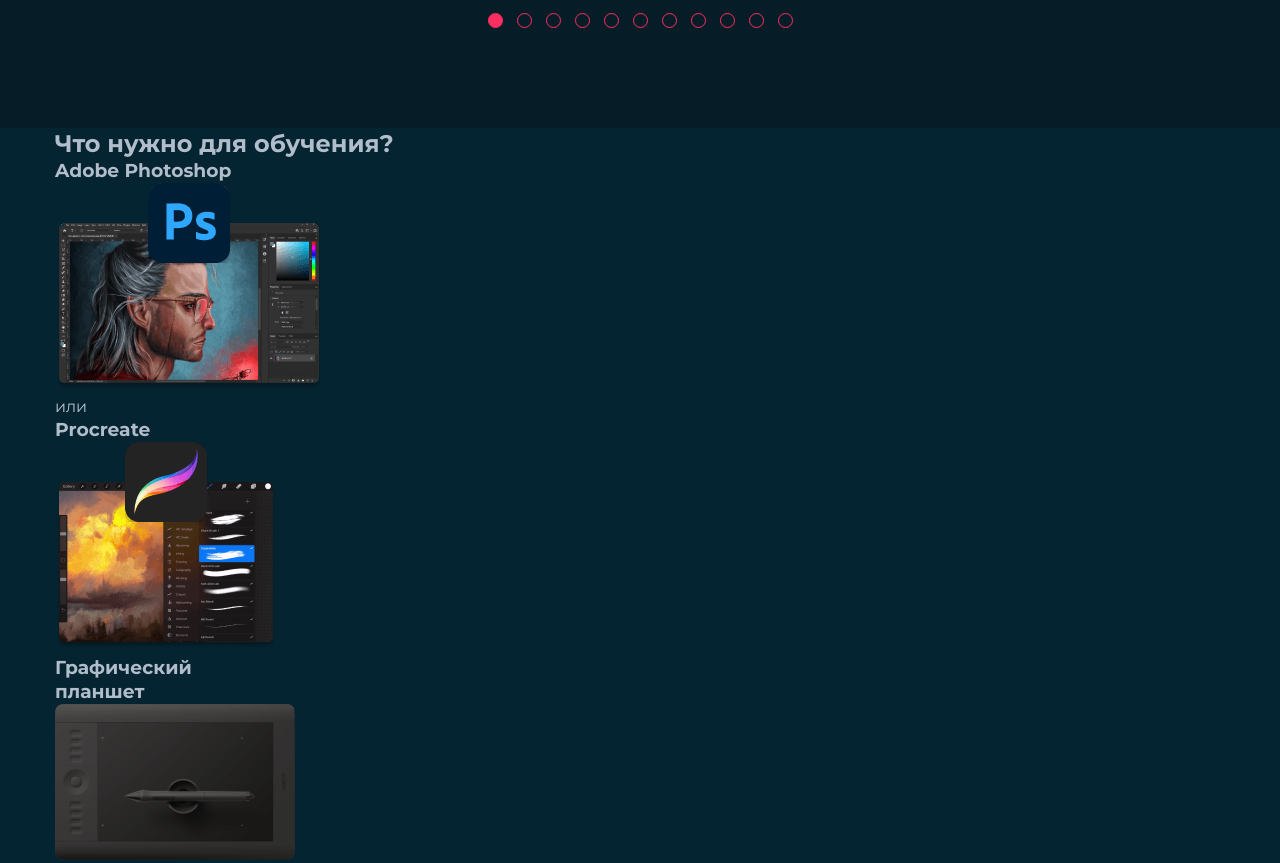
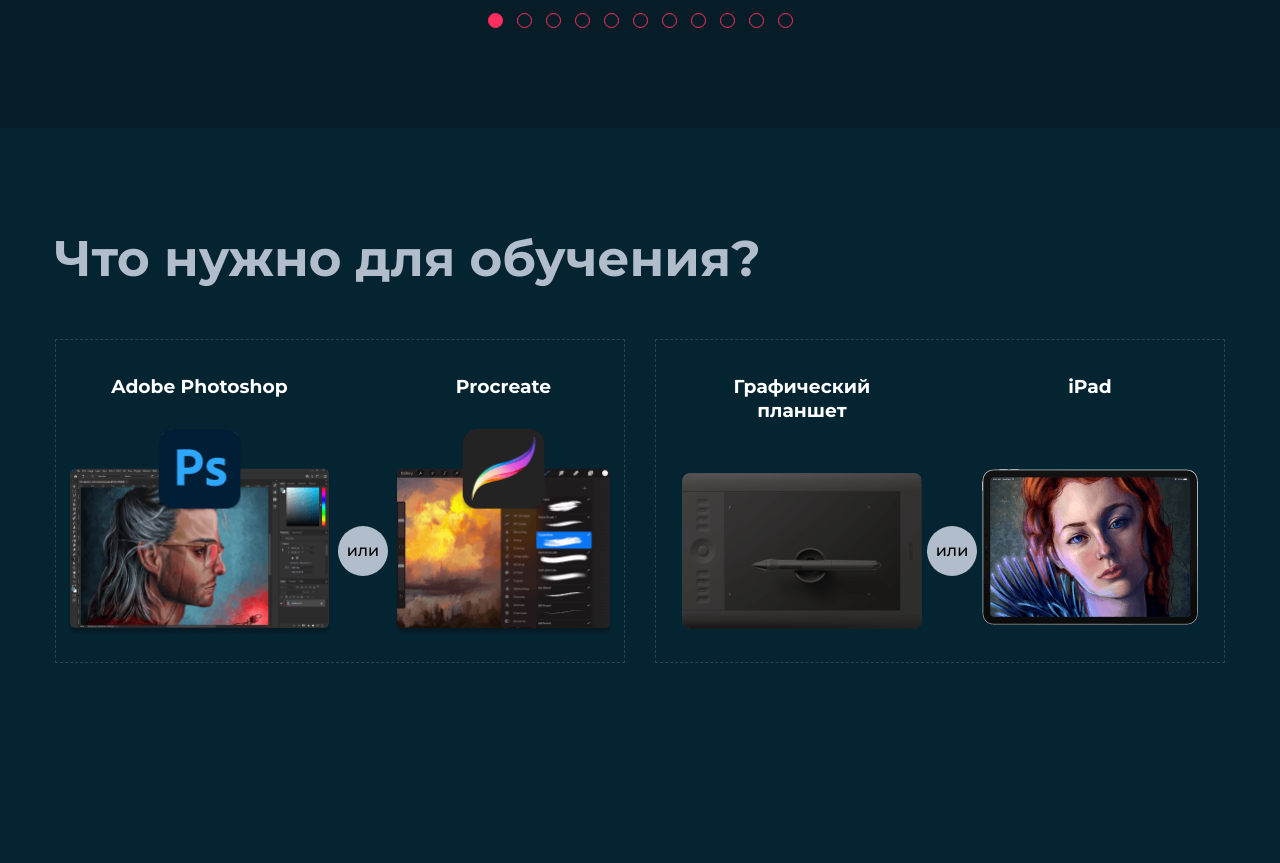
Before and after one commit to gaponova/digital-portrait, a plain HTML site: page index.html in a window 1280 px wide. Shown: the part 6560-7423 px from the top of the page. After the commit the page ends 7293 px from the top, so only its background shows below. Drawn offline with nearby package versions, Linux system fonts and the light colour scheme.

Commit message:
Стилизовали секцию need

```diff
--- a/css/style.css
+++ b/css/style.css
@@ -815,21 +815,72 @@ a {
 
 /*----------need----------*/
 
-.need {}
+.need {
+  background-color: #052431;
+  padding-top: 100px;
+  padding-bottom: 50px;
+}
 
-.container {}
+.need__title {
+  margin: 0;
+  font-family: "Montserrat", sans-serif;
+  font-size: 5rem;
+  line-height: 61px;
+  font-weight: 700;
+  color: #B1BDCA;
+  margin-bottom: 50px;
+}
 
-.need__title {}
+.need__row {
+  display: flex;
+  flex-wrap: wrap;
+  margin: 0 -15px;
+}
 
-.need__row {}
+.need__wrap {
+  display: flex;
+  justify-content: center;
+  width: calc(50% - 30px);
+  border: 1px dashed #274350;
+  padding: 35px 10px 20px;
+  margin: 0 15px 20px;
+}
 
-.need__wrap {}
+.need-item {
 
-.need-item {}
+  color: #fff;
+  align-items: center;
+  text-align: center;
+}
 
-.need-item__title {}
+.need-item__title {
+  margin: 0;
+  margin-bottom: 30px;
+}
 
-.need-item__or {}
+.need-item__title_mod1 {
+  margin-bottom: 50px;
+}
+
+.need-item__title_mod2 {
+  margin-bottom: 70px;
+}
+
+.need-item__or {
+  align-self: flex-end;
+  min-width: 50px;
+  min-height: 50px;
+  font-weight: 500;
+  font-size: 1.6rem;
+  line-height: 50px;
+  text-align: center;
+  background-color: #B1BDCA;
+  color: #000;
+  border-radius: 50%;
+  margin: 0 5px;
+  margin-top: 50px;
+  margin-bottom: 66px;
+}
 
 
 /*----------Кнопка Наверх----------*/
--- a/index.html
+++ b/index.html
@@ -478,13 +478,13 @@
         </div>
         <div class="need__wrap">
           <div class="need-item">
-            <h3 class="need-item__title">Графический <br>планшет
+            <h3 class="need-item__title need-item__title_mod1">Графический <br>планшет
             </h3>
             <img src="img/study-platform-3.png" alt="Графический планшет">
           </div>
           <span class="need-item__or">или</span>
           <div class="need-item">
-            <h3 class="need-item__title">iPad</h3>
+            <h3 class="need-item__title need-item__title_mod2">iPad</h3>
             <img src="img/study-platform-4.png" alt="iPad">
           </div>
         </div>
```
